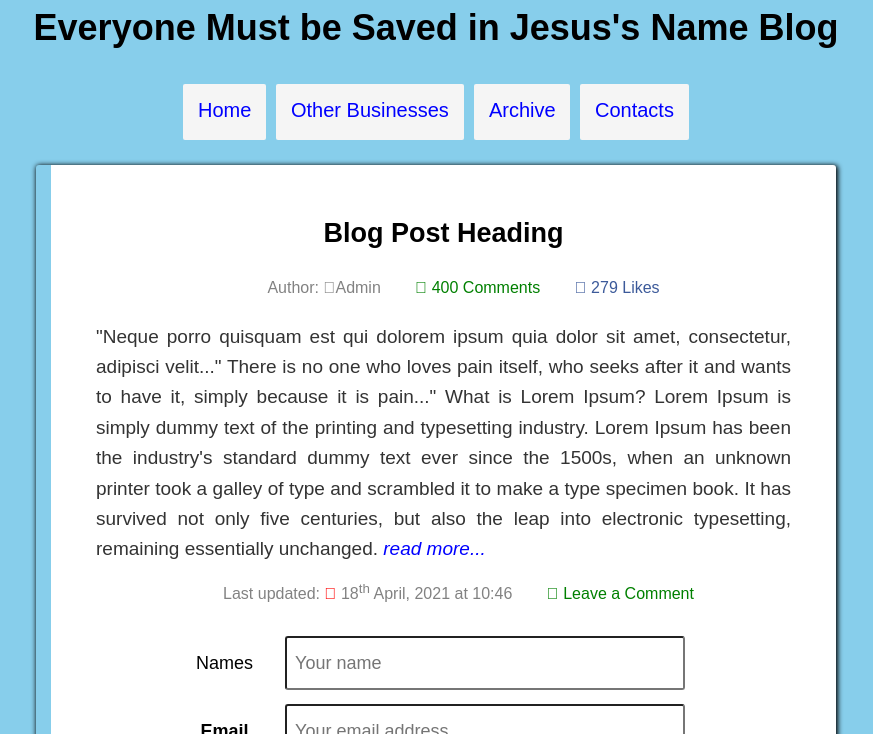
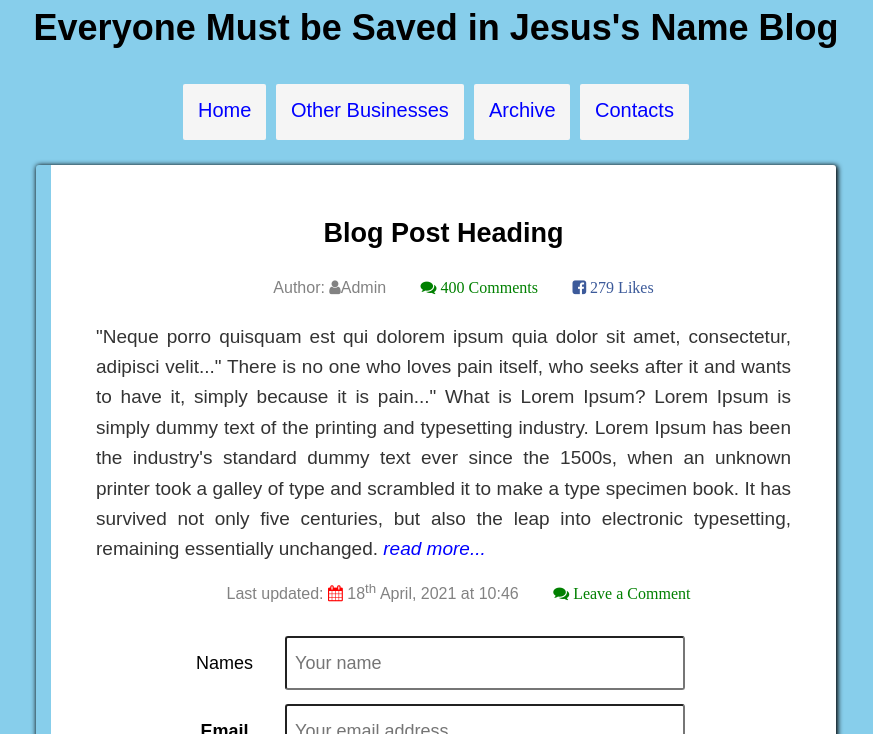
Before and after one commit to simunji/blog, a plain HTML site: page index.html in a window 1280 px wide. Shown: the part 66-800 px from the top of the page, without its empty margins (204-1077 px from the left). Drawn offline with nearby package versions, Linux system fonts and the light colour scheme.

Commit message:
Add files via upload

```diff
--- a/index.html
+++ b/index.html
@@ -32,9 +32,6 @@
 			font-family: sans-serif;
 			}
 
-			.fa {
-			font-family: sans-serif;
-			}
 
 		/* color: #3c3c3c; */
 
```
